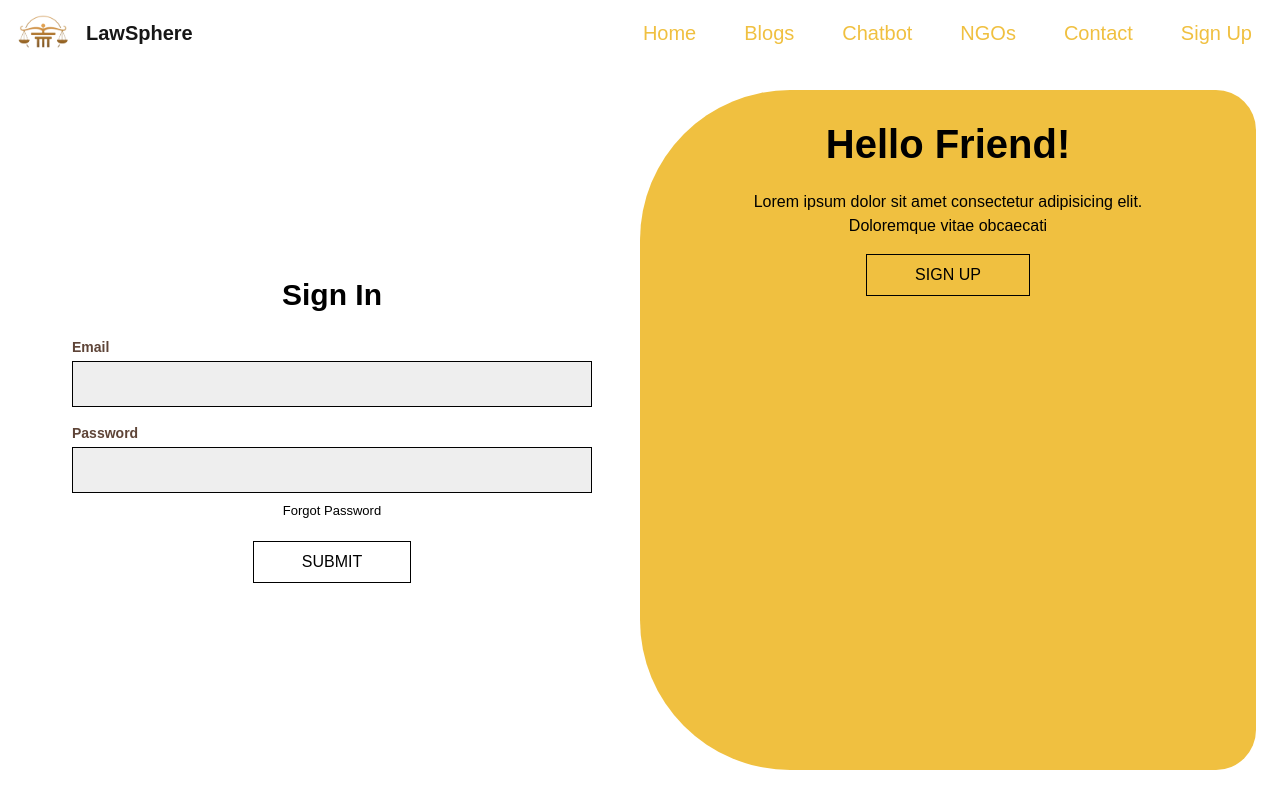
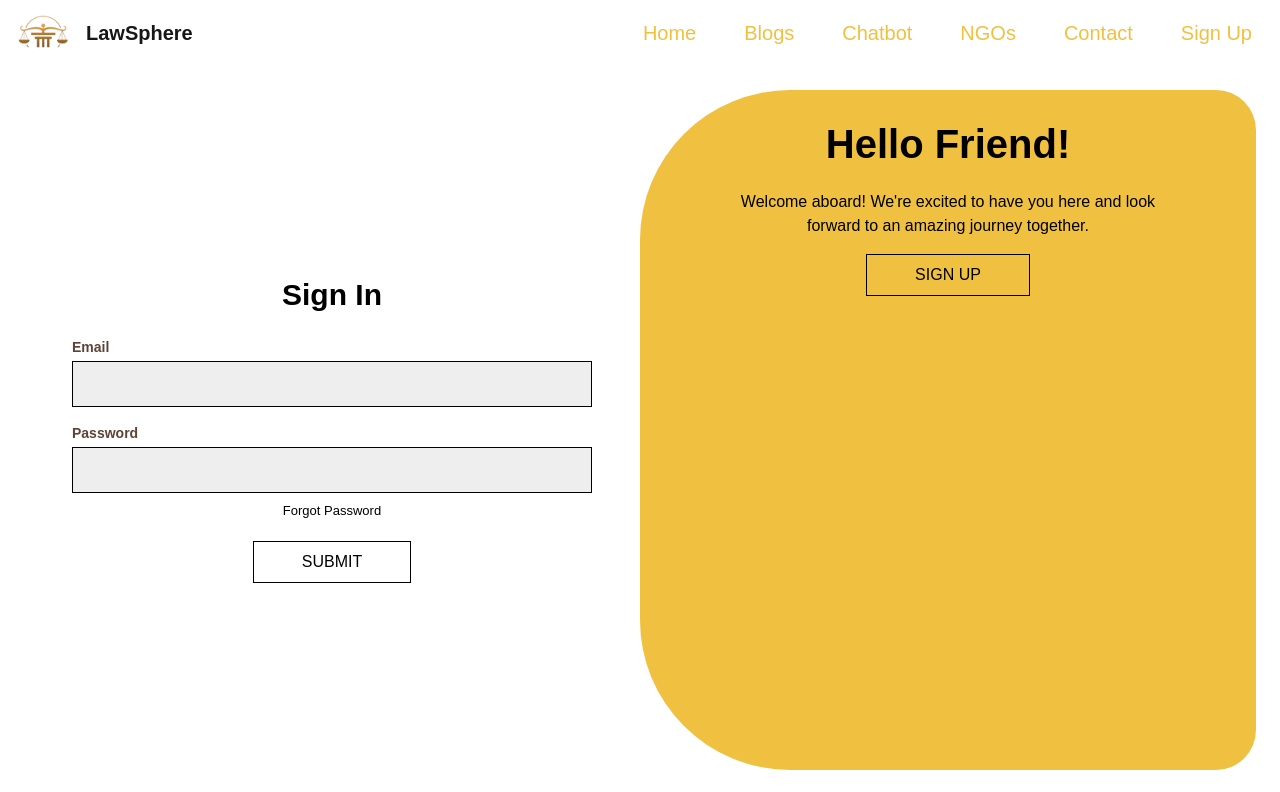
Before and after one commit to Shifa3016/ai_legal_assistance, a Next.js app: page /signin in a window 1280 px wide. Shown: the top 792 px of the page. Built offline with nearby package versions, Linux system fonts and the light colour scheme.

Commit message:
Update page.js

```diff
--- a/app/signin/page.js
+++ b/app/signin/page.js
@@ -77,7 +77,7 @@ export default function SignIn() {
         <div className="left-signup bg-[#f0c040] w-full md:w-[50%] flex flex-col items-center justify-center text-center rounded-tl-[150px] rounded-bl-[150px] rounded-tr-[40px] rounded-br-[40px] py-6 px-4 md:px-[100px] hidden md:block">
           <h1 className="text-[30px] md:text-[40px] font-bold">Hello Friend!</h1>
           <p className="text-[14px] md:text-[16px] my-4">
-            Lorem ipsum dolor sit amet consectetur adipisicing elit. Doloremque vitae obcaecati
+            Welcome aboard! We're excited to have you here and look forward to an amazing journey together.
           </p>
           <Link href="/signup">
             <button className="px-12 py-2 mx-1 border border-black text-black hover:text-[#f0c040] hover:bg-black hover:border-[#f0c040] hover:font-bold transition">
```
